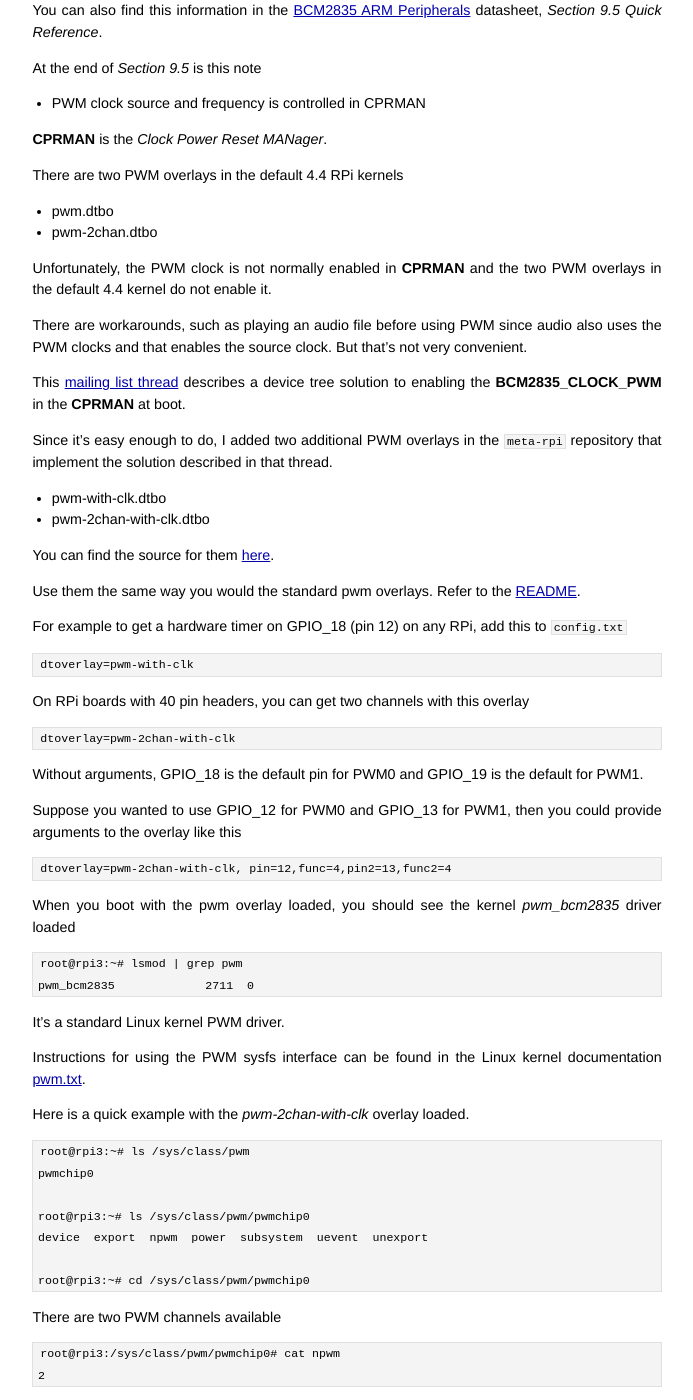
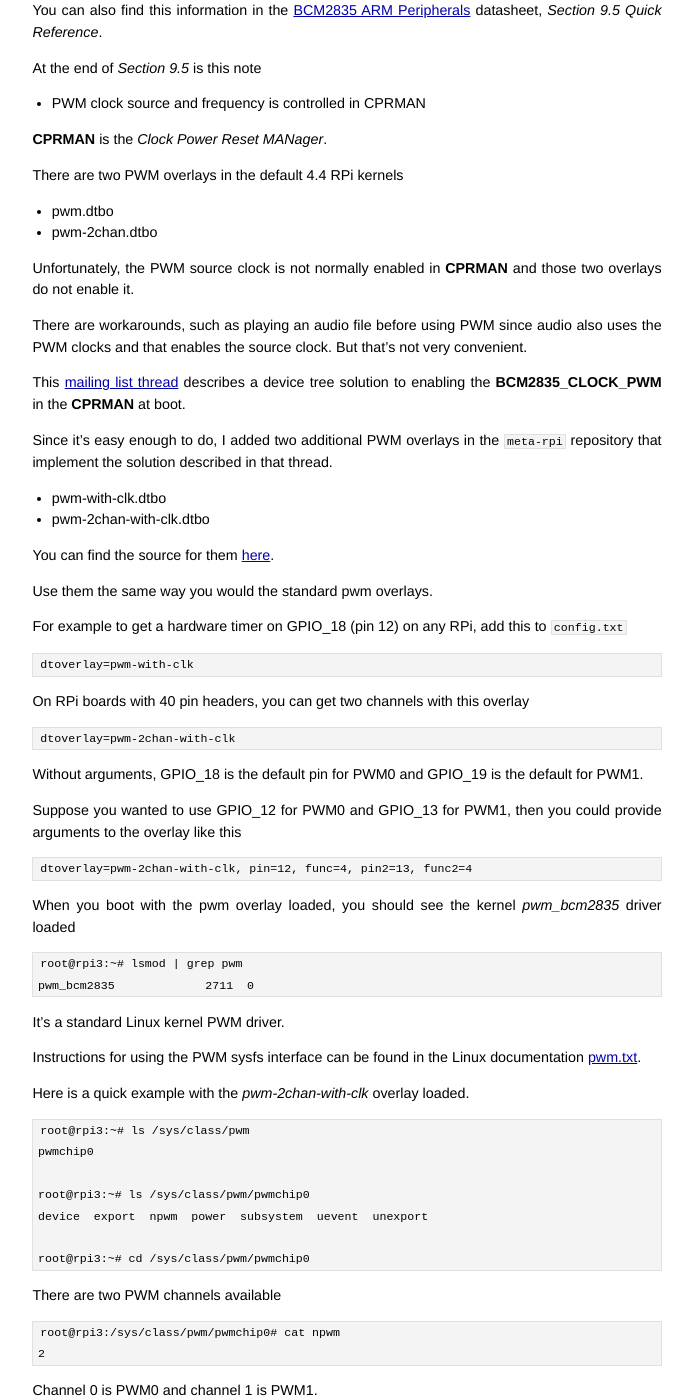
Before and after one commit to jumpnow/jumpnowtek-site, a Jekyll site: the page built from _posts/2016-09-20-Using-the-Raspberry-Pi-Hardware-PWM-timers.md, in a window 1280 px wide and 1400 px high, scrolled down 595 px. Shown: the whole window, without its empty margins (293-986 px from the left). Built offline with Jekyll 4.4.1, drawn with Linux system fonts in a browser that asks for light colours; some of the changed text lies outside the part shown.

Commit message:
Updates to rpi pwm doc

```diff
--- a/_posts/2016-09-20-Using-the-Raspberry-Pi-Hardware-PWM-timers.md
+++ b/_posts/2016-09-20-Using-the-Raspberry-Pi-Hardware-PWM-timers.md
@@ -42,7 +42,7 @@
 * pwm-2chan.dtbo
 
 
-Unfortunately, the PWM clock is not normally enabled in **CPRMAN** and the two PWM overlays in the default 4.4 kernel do not enable it.
+Unfortunately, the PWM source clock is not normally enabled in **CPRMAN** and those two overlays do not enable it.
 
 There are workarounds, such as playing an audio file before using PWM since audio also uses the PWM clocks and that enables the source clock. But that's not very convenient.
 
@@ -55,7 +55,7 @@
 
 You can find the source for them [here][pwm-dts-src].
 
-Use them the same way you would the standard pwm overlays. Refer to the [README][overlays-readme].
+Use them the same way you would the standard pwm overlays.
 
 For example to get a hardware timer on GPIO_18 (pin 12) on any RPi, add this to `config.txt`
 
@@ -69,7 +69,7 @@
 
 Suppose you wanted to use GPIO\_12 for PWM0 and GPIO\_13 for PWM1, then you could provide arguments to the overlay like this
 
-    dtoverlay=pwm-2chan-with-clk, pin=12,func=4,pin2=13,func2=4
+    dtoverlay=pwm-2chan-with-clk, pin=12, func=4, pin2=13, func2=4
 
 When you boot with the pwm overlay loaded, you should see the kernel *pwm\_bcm2835* driver loaded
 
@@ -78,7 +78,7 @@
 
 It's a standard Linux kernel PWM driver.
 
-Instructions for using the PWM sysfs interface can be found in the Linux kernel documentation [pwm.txt][pwm-txt].
+Instructions for using the PWM sysfs interface can be found in the Linux documentation [pwm.txt][pwm-txt].
 
 Here is a quick example with the *pwm-2chan-with-clk* overlay loaded.
 
```
Also changed, not shown: other parts of _posts/2016-09-20-Using-the-Raspberry-Pi-Hardware-PWM-timers.md (+1 -1 lines).
